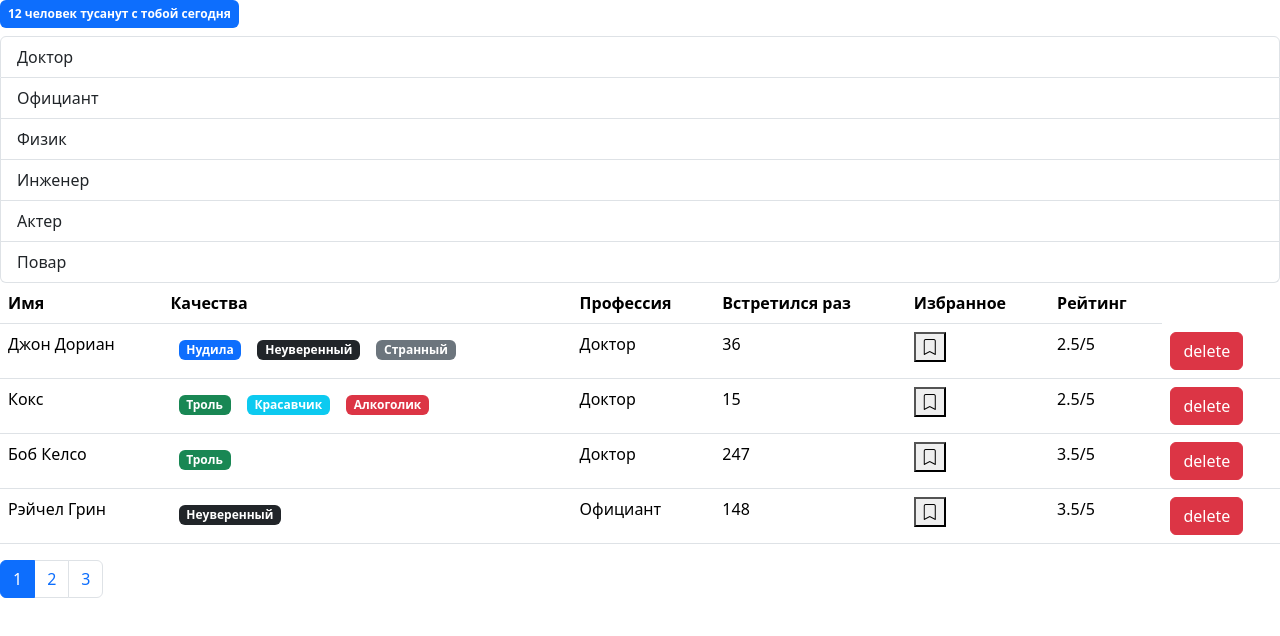
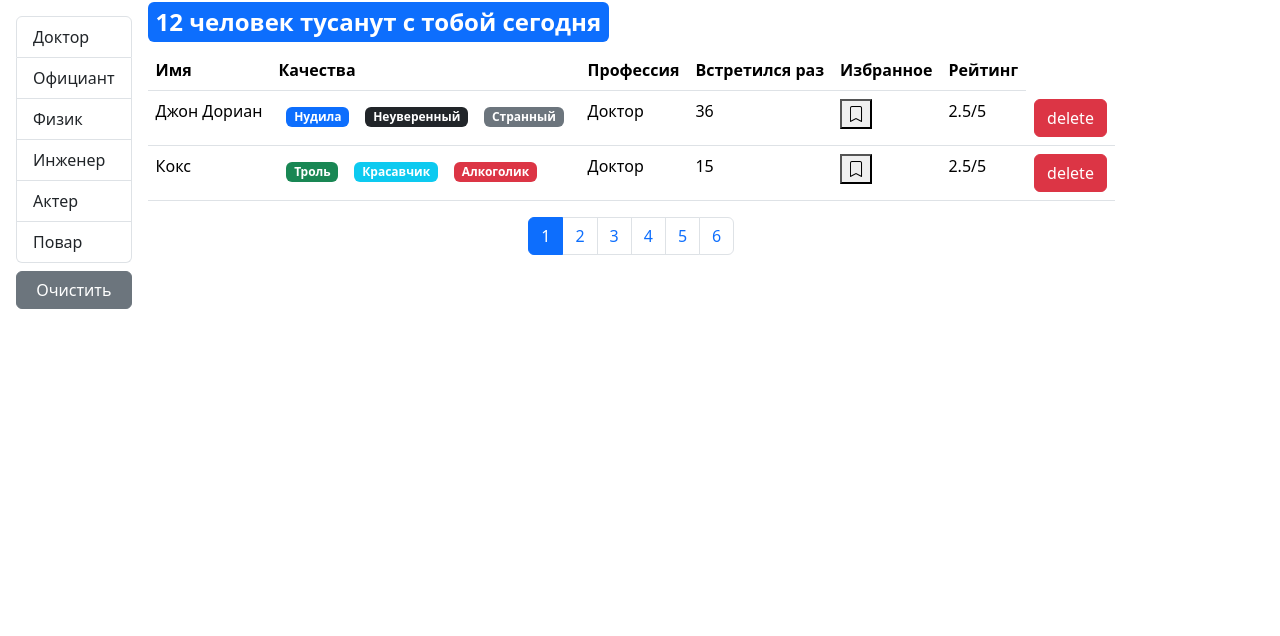
Before and after one commit to artemkamyshenkov/fast-dating, a React (Create React App) app: page / in a window 1280 px wide. Shown: the top 636 px of the page. Built offline with nearby package versions, Linux system fonts and the light colour scheme.

Commit message:
feat: add pagination

```diff
--- a/src/App.js
+++ b/src/App.js
@@ -1,5 +1,4 @@
 import React, { useState } from 'react';
-import SearchStatus from './components/searchStatus';
 import api from './api';
 import Users from './components/users';
 
@@ -21,7 +20,6 @@ function App() {
   };
   return (
     <div>
-      <SearchStatus length={users.length} />
       <Users users={users} onDelete={handleDelete} onToggleBookMark={handleToggleBookMark} />
     </div>
   );
--- a/src/components/searchStatus.jsx
+++ b/src/components/searchStatus.jsx
@@ -9,7 +9,12 @@ const SearchStatus = ({ length }) => {
       return `${number} человек тусанут с тобой сегодня`;
     }
   };
-  return <h1 className={'badge p-2 ' + (length > 0 ? 'bg-primary' : 'bg-danger')}>{renderPhrase(length)}</h1>;
+  return (
+    <h2>
+      {' '}
+      <span className={'badge p-2 ' + (length > 0 ? 'bg-primary' : 'bg-danger')}>{renderPhrase(length)}</span>
+    </h2>
+  );
 };
 SearchStatus.propTypes = {
   length: PropTypes.number,
--- a/src/components/users.jsx
+++ b/src/components/users.jsx
@@ -5,26 +5,43 @@ import paginate from '../utils/paginate';
 import PropTypes from 'prop-types';
 import GroupList from './groupList';
 import api from '../api/index';
-const Users = ({ users, ...rest }) => {
-  const count = users.length;
-  const pageSize = 4;
+import SearchStatus from './searchStatus';
+const Users = ({ users: allUsers, ...rest }) => {
+  const pageSize = 2;
   const [currentPage, setCurrentPage] = useState(1);
   const [professions, setProfession] = useState();
   const [selectedProf, setSelectedProf] = useState();
   useEffect(() => {
     api.professions.fetchAll().then((data) => setProfession(data));
   }, []);
+  useEffect(() => {
+    setCurrentPage(1);
+  }, [selectedProf]);
   const handlePageChange = (pageIndex) => {
     setCurrentPage(pageIndex);
   };
   const handleProfessionSelect = (item) => {
     setSelectedProf(item);
   };
-  const userCrop = paginate(users, currentPage, pageSize);
+
+  const clearFilter = () => {
+    setSelectedProf();
+  };
+  const filteredUsers = selectedProf ? allUsers.filter((user) => user.profession === selectedProf) : allUsers;
+  const count = filteredUsers.length;
+  const userCrop = paginate(filteredUsers, currentPage, pageSize);
   return (
-    <>
-      {professions && <GroupList items={professions} onItemSelect={handleProfessionSelect} selectedItem={selectedProf} />}
-
+    <div className="d-flex">
+      {professions && (
+        <div className="d-flex flex-column flex-shrink-0 p-3">
+          <GroupList items={professions} onItemSelect={handleProfessionSelect} selectedItem={selectedProf} />
+          <button className="btn btn-secondary mt-2" onClick={clearFilter}>
+            Очистить
+          </button>
+        </div>
+      )}
+      <div className="d-flex flex-column">
+        <SearchStatus length={count} />
         {count > 0 && (
           <table className="table">
             <thead>
@@ -44,8 +61,11 @@ const Users = ({ users, ...rest }) => {
             </tbody>
           </table>
         )}
+        <div className="d-flex justify-content-center">
           <Pagination itemsCount={count} pageSize={pageSize} currentPage={currentPage} onPageChange={handlePageChange} />
-    </>
+        </div>
+      </div>
+    </div>
   );
 };
 Users.propTypes = {
```
Lines whose indentation alone changed are shown as unchanged.
